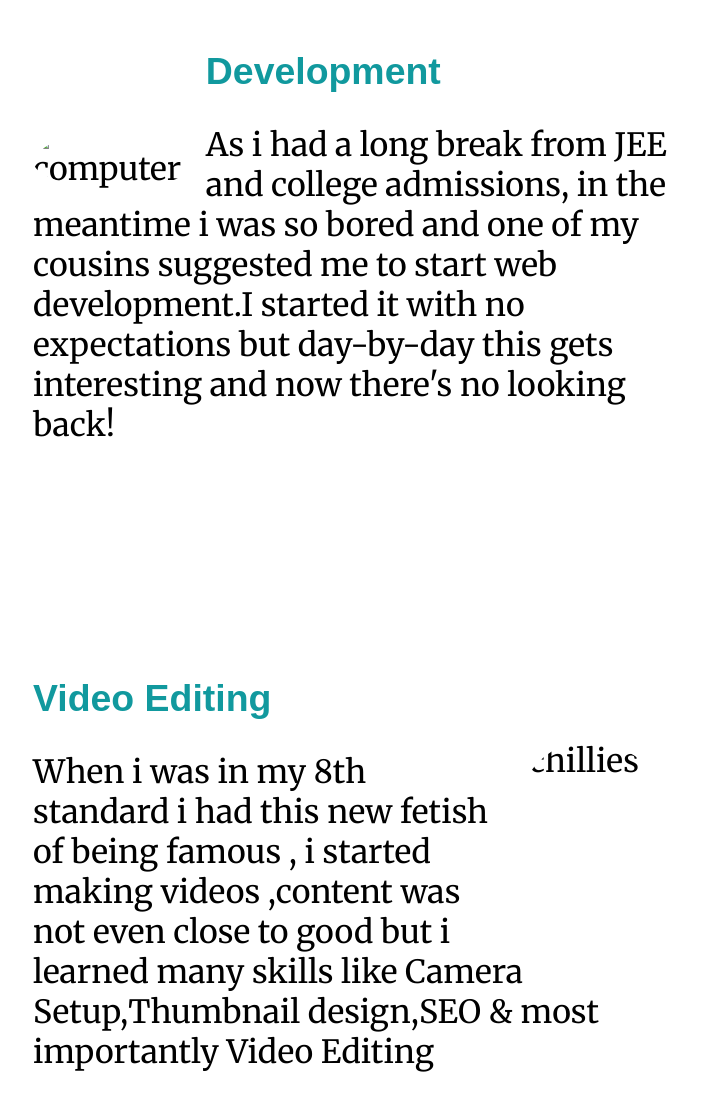
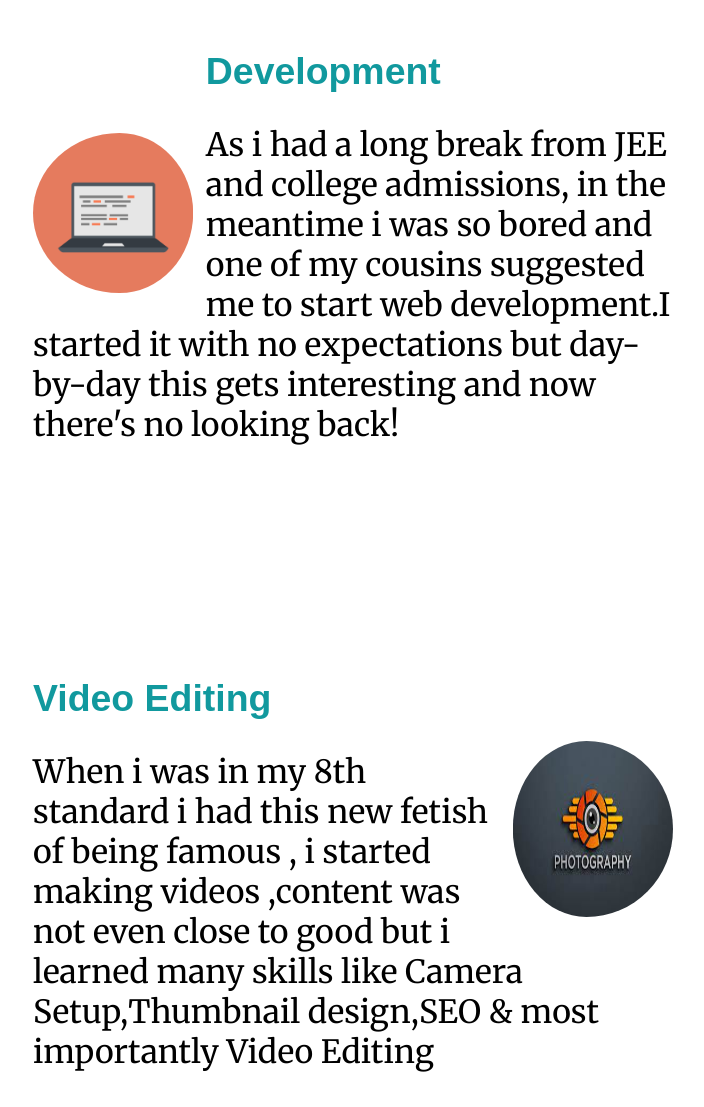
Before and after one commit to gourishnarang/Practice-Basic, a plain HTML site: page index.html in a window 1280 px wide. Shown: the part 1480-2587 px from the top of the page, without its empty margins (287-991 px from the left). Drawn offline with Linux system fonts and the light colour scheme.

Commit message:
image location correction

```diff
--- a/index.html
+++ b/index.html
@@ -40,7 +40,7 @@
       <div class="skills">
         <h2><strong> My Skills.</strong></h2>
         <div class="skill-row">
-          <img class="computer-img" src="images/computer.png" alt="computer" />
+          <img class="computer-img" src="computer.png" alt="computer" />
           <h3>Development</h3>
           <p class="designp">
             As i had a long break from JEE and college admissions, in the
@@ -50,7 +50,7 @@
           </p>
         </div>
         <div class="skill-row">
-          <img class="design-img" src="images/chillies.png" alt="chillies" />
+          <img class="design-img" src="chillies.png" alt="chillies" />
           <h3>Video Editing</h3>
           <p class="des2">
             When i was in my 8th standard i had this new fetish of being famous
```
